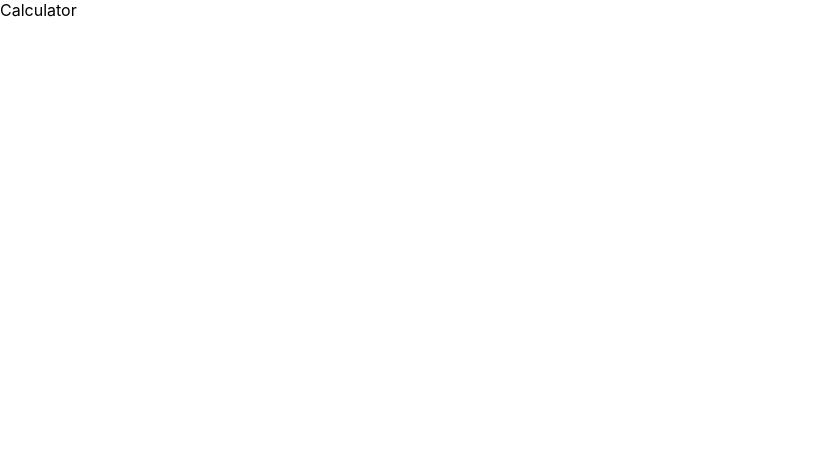
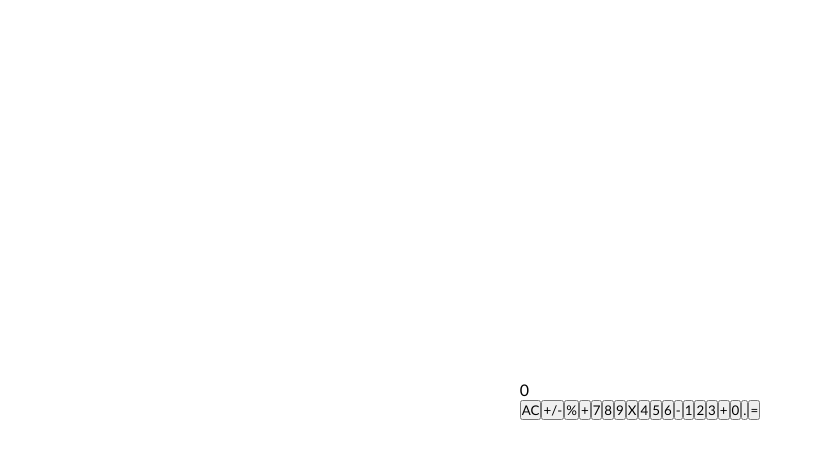
Before and after one commit to Kaghenimbale/Math-magician, a React (Create React App) app: page /calculator in a window 1280 px wide. Shown: the top 458 px of the page, without its empty margins (0-822 px from the left). Built offline with nearby package versions, Linux system fonts and the light colour scheme.

Commit message:
Add jsx markup

```diff
--- a/src/App.css
+++ b/src/App.css
@@ -1,4 +1,13 @@
 * {
   margin: 0;
   padding: 0;
+  font-family: 'Trebuchet MS', 'Lucida Sans Unicode', 'Lucida Grande', 'Lucida Sans', Arial, sans-serif;
 }
+
+body {
+  display: flex;
+  justify-content: center;
+  align-items: center;
+  width: 100vw;
+  height: 100vh;
+}
--- a/src/components/Calculator.js
+++ b/src/components/Calculator.js
@@ -1,5 +1,34 @@
 import React from 'react';
+import './calculator.css';
 
-const Calculator = () => <div>Calculator</div>;
+const Calculator = () => (
+  <div className="calculator-container">
+    <div className="input">
+      <p className="values">0</p>
+    </div>
+
+    <div className="signs">
+      <button type="button" className="sign btn1">AC</button>
+      <button type="button" className="sign btn2">+/-</button>
+      <button type="button" className="sign btn3">%</button>
+      <button type="button" className="sign sing-math btn4">+</button>
+      <button type="button" className="sign btn5">7</button>
+      <button type="button" className="sign btn7">8</button>
+      <button type="button" className="sign btn8">9</button>
+      <button type="button" className="sign sing-math btn9">X</button>
+      <button type="button" className="sign btn10">4</button>
+      <button type="button" className="sign btn11">5</button>
+      <button type="button" className="sign btn12">6</button>
+      <button type="button" className="sign sing-math btn13">-</button>
+      <button type="button" className="sign btn14">1</button>
+      <button type="button" className="sign btn15">2</button>
+      <button type="button" className="sign btn16">3</button>
+      <button type="button" className="sign sing-math btn17">+</button>
+      <button type="button" className="sign btn18">0</button>
+      <button type="button" className="sign btn19">.</button>
+      <button type="button" className="sign sing-math btn20">=</button>
+    </div>
+  </div>
+);
 
 export default Calculator;
```
Also changed, not shown: src/components/calculator.css (added).
